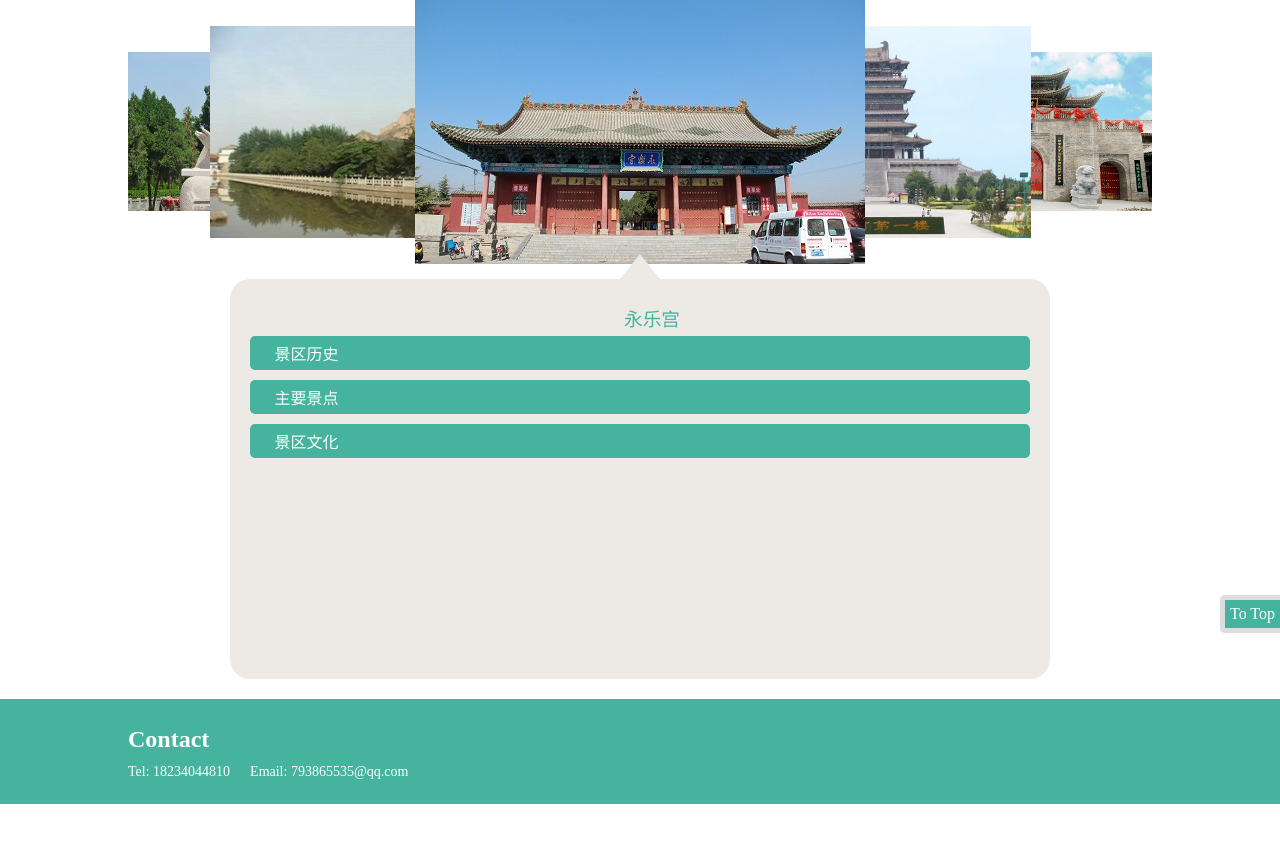
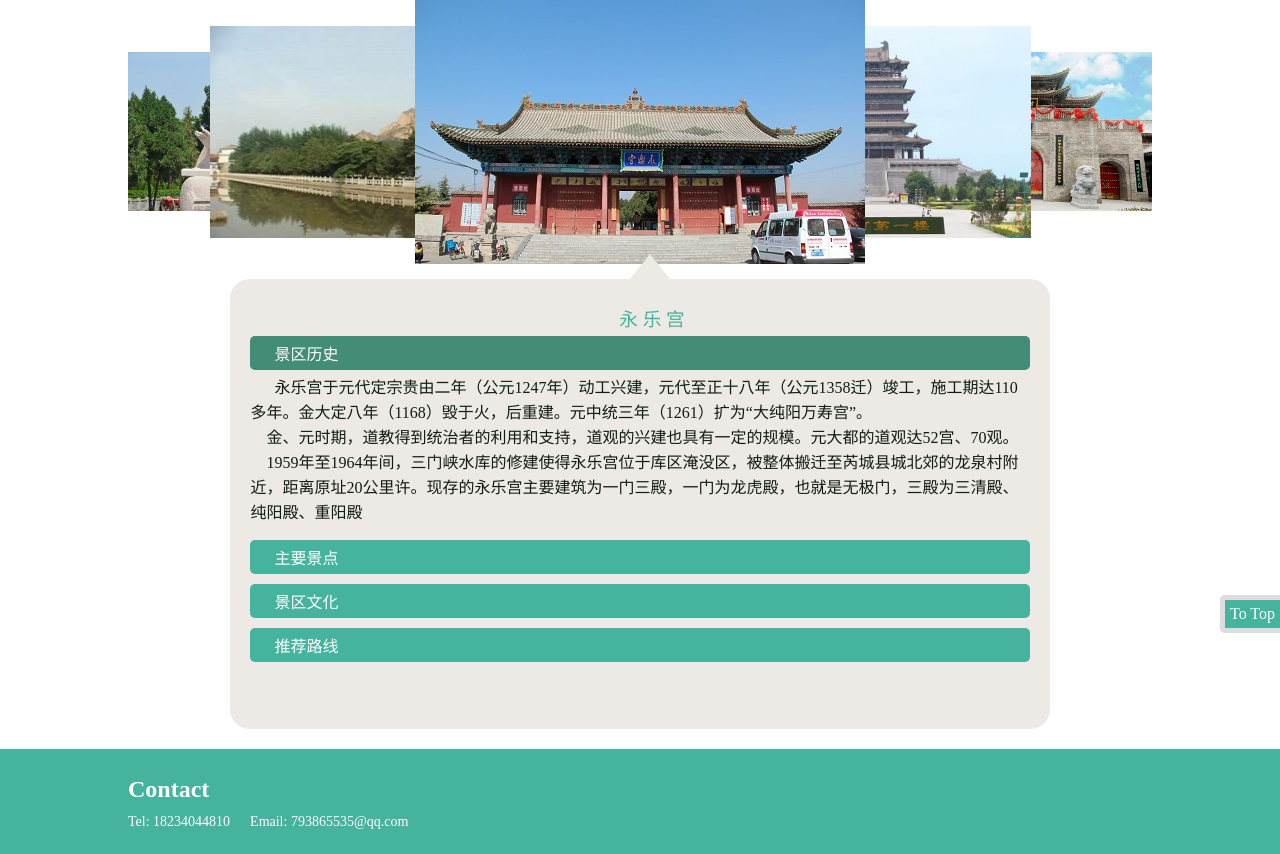
Before and after one commit to lvtiantian/yuncheng, a PHP site: page /spot.html in a window 1280 px wide. Shown: the part 117-971 px from the top of the page. Before the commit the page ends 921 px from the top, so only its background shows below. Run offline with PHP 8.4, Linux system fonts and the light colour scheme.

Commit message:
shoufengqin

```diff
--- a/css/spot.css
+++ b/css/spot.css
@@ -61,14 +61,17 @@
     position: relative;
     background: #edeae6;
     border-radius: 20px;
-    height:400px;
+    min-height:450px;
 }
 #content div{
     color:#323A45;
     padding:20px;
     text-indent:  24px;
-    position: absolute;
+    /*position: absolute;*/
+    left:0;
+    top:0;
     opacity: 0;
+    width: 100%;
     display: none;
 }
 #content div.active{
@@ -82,7 +85,7 @@
     border-bottom: 25px solid #edeae6;
     left: 50%;
     top: -45px;
-    margin-left: -20px;
+    margin-left: -10px;
     z-index: 100;
 }
 #content div:nth-child(1),#content div.active{
@@ -94,9 +97,9 @@
     padding:5px 0;
     border-radius: 5px;
 }
-#content div ul li p:first-child:hover{
+#content div ul li p:first-child:hover,#content div ul li p.active{
+    cursor: pointer;
     background: #438c77;
-    cursor: pointer;
 }
 #content div.active h3{
     text-align: center;
--- a/spot.html
+++ b/spot.html
@@ -24,7 +24,7 @@
 			</div>
 			<div id="content">
 				<div class="active">
-					<h3>永乐宫</h3>
+					<h3>永 乐 宫</h3>
 					<ul>
 						<li>
 							<p>景区历史</p>
@@ -45,10 +45,14 @@
 								永乐宫的原址的芮城西南的黄河北岸芮城县永乐镇彩霞村。1959年，由于永乐宫位于计划修建的三门峡水库的蓄水区，工匠们仔细研究如何将近1000平方公尺的壁画完好地搬走重建。最终的搬迁方案是先拆几座宫殿的屋顶，再以特殊的人力拉锯法，用锯片极细微地将附有壁画的墙壁逐块锯下。在搬迁过程中，共锯出了550多块，每一块都划上记号。再以同样的锯法，把牢固地附在墙上的壁画分出来，使之与墙面分离，然后全部划上记号，放入垫满了厚棉胎的木箱中。墙壁、壁画薄片和其它构件，逐步运到中条山麓，先重嵌宫殿，在墙的内壁上新铺上一层木板，再逐片地将壁画贴上，最后由画师将壁画加以仔细修饰。这项工程历经5年时间终告完成。
 							</p>
 						</li>
+						<li>
+							<p>推荐路线</p>
+							<p>房价多少卡飞机的伤口就付款时间反馈说</p>
+						</li>
 					</ul>
 				</div>
 				<div>
-					<h3>鹳雀楼</h3>
+					<h3>鹳 雀 楼</h3>
 					<ul>
 						<li>
 							<p>建筑结构</p>
@@ -72,6 +76,10 @@
 								鹳雀楼高台重檐，黑瓦朱楹，占河山之胜，据柳林之秀，在唐宋时期就被誉为中州大地的登高胜地。鹳雀楼立晋望秦，独立于中州，前瞻中条山秀，下瞰大河奔流，紫气度关而西入，黄河触华而东汇，龙踞虎视，下临八州，吸引了历代名流登临作赋。如唐代诗人王之涣登楼时有感而发写下“白日依山尽，黄河入海流。欲穷千里目，更上一层楼。”北宋科学家沈括在《梦溪笔谈》中记道：“河中府鹳雀楼三层，前瞻中条，下瞰大河。唐人留诗者甚多，惟李益、王之涣、畅当三首能壮其观”。李益的《登鹳雀楼》：“鹳雀楼西百尺樯，汀洲云树共茫茫，汉家箫鼓空流水，魏国山河半夕阳。事去千年犹恨速，愁来一日即为长。风烟并起思乡望，远目非眷亦自伤。”畅当的《题鹳雀楼》：“迥临飞鸟上，高出世尘间。天势围平野，河流入断山。”。
 							</p>
 						</li>
+						<li>
+							<p>推荐路线</p>
+							<p>房价多少卡飞机的伤口就付款时间反馈说</p>
+						</li>
 					</ul>
 				</div>
 				<div>
@@ -89,6 +97,10 @@
 							<p>李家善事</p>
 							<p>李氏家族广做善事，自从河西同州韩城迁徙而来之后，历世相继，在当地广为流传，被人称为“李善人”。原万泉县十年九旱，水贵如油。每逢天旱，村中闹水荒。民国初年，为解决人、畜饮水问题，李家牵头出资组织全村人打深井，解决了全村人的吃水问题。</p>
 						</li>
+						<li>
+							<p>推荐路线</p>
+							<p>房价多少卡飞机的伤口就付款时间反馈说</p>
+						</li>
 					</ul>
 				</div>
 				<div>
@@ -102,6 +114,10 @@
 							<p>文化演进</p>
 							<p>在漫长的中国封建社会中，尤其是宋元明清四代王朝所处的封建后期社会，解州关帝庙作为进行传统道德文化教育和教化的一个重要场所，对于宣传和规范封建后期社会的道德文化，曾产生过重大的影响。在国家和民族危难之际，有着“天下兴亡，匹夫有责”之感的人们，在这里通过对关公的祭拜，接受忠于国家和民族的教育；少数民族统治阶级入主中原之后也来到这里，进行褒封和祭祀，力图通过对关公的赞扬去弥合民族之间的分歧；在民不聊生的年代，反抗者们来到这里，从关公身上寻求勇于抗争的精神；当遭际坎坷的时候，身处逆境的人们来到这里，找到值得仿效的榜样。</p>
 						</li>
+						<li>
+							<p>推荐路线</p>
+							<p>房价多少卡飞机的伤口就付款时间反馈说</p>
+						</li>
 					</ul>
 				</div>
 				<div>
@@ -109,7 +125,6 @@
 					<ul>
 						<li>
 							<p>简 介</p>
-
 							<p>舜帝陵位于山西省运城市的鸣条岗西端，为中华民族“五帝”之一的舜帝的陵庙。2006年5月被国务院公布为全国重点文物保护单位，为国家AAAA级景区。分舜帝大道、舜帝广场、舜帝公园、舜帝陵庙四大部分。陵冢启于禹时，陵庙始建于唐开元二十六年（738年）。<br/>
 								舜帝陵景区占地1778亩，分为景区和陵区。景区由舜帝广场、神道、百花园、植物园、历山、条谷苍野、雷泽湖、妫汭河以及游乐场、猴山等组成。景区内松柏苍翠、百花争艳、波光潋滟、道路阡陌。景观水系贯穿南北，皋、夔、稷、契四座拱桥与湖光山色交相辉映，无不彰显北方园林建造者的智慧。</p>
 						</li>
@@ -117,7 +132,10 @@
 							<p>历史文化</p>
 							<p>舜帝，作为华夏“三皇五帝”之一、虽历5000年时光之剥蚀，但其传统道德之精髓，在华夏子孙的心目中依然闪耀着绚丽夺目的光辉。舜帝陵位于运城市西北的鸣条岗上，是国家AAAA级景区、全国重点文物保护单位、全国首批旅游文化示范地。舜帝陵冢启于禹时，舜帝陵庙始建于唐开元二十六年（738年），是景区内建造早、规模大，最具影响力的文物古迹。其本身蕴涵的历史、文化、美学、风土人情、建筑工艺等文化内涵，亦十分丰厚，弥足珍贵。孟子《离娄下》中曾经记载：“舜生于诸冯，迁于负夏，卒于鸣条”。</p>
 						</li>
-
+						<li>
+							<p>推荐路线</p>
+							<p>房价多少卡飞机的伤口就付款时间反馈说</p>
+						</li>
 					</ul>
 				</div>
 				<div>
@@ -130,6 +148,10 @@
 						<li>
 							<p>成因</p>
 							<p>黄河流过河口镇后，为南北走向的吕梁山所阻，折向南流，奔腾于陕西、山西两省边界的峡谷之间。河水从壶口瀑布泻下后，出龙门继续向南流，到潼关附近，因受东西走向的秦岭山脉其中一条支脉华山所阻，折向东流。</p>
+						</li>
+						<li>
+							<p>推荐路线</p>
+							<p>房价多少卡飞机的伤口就付款时间反馈说</p>
 						</li>
 					</ul>
 				</div>
@@ -197,13 +219,13 @@
 				},500,function(){
 					$(this).css("z-index","5");
 				});
-				$("#content .active").animate({
+				$("#content div.active").animate({
 					'opacity':'0'
 				},500,function(){
 					$(this).removeClass("active");
 					$(this).insertBefore("#content b");
 				});
-				$("#content .active").next('div').animate({
+				$("#content div.active").next('div').animate({
 					'opacity':'1'
 				},500,function(){
 					$(this).addClass("active");
@@ -309,13 +331,18 @@
 					},1000);
 				}
 			});
+			$("#content div ul li:first-child p:first-child").addClass("active");
+			$("#content div ul li:first-child p:nth-child(2)").show().addClass("current");
 			$("#content div li p:first-child").on("click",function(){
-				$("#content div.active li p:first-child").css("background","#45B39E");
-				$(this).css("background","#438c77");
+				$("#content div.avtive li p.active").removeClass
+("active");
+				$(this).addClass("active");
 				if($(this).next("p").hasClass("current")){
+					$(this).removeClass("active");
 					$(this).next("p").slideToggle().removeClass("current");
-					$(this).css("background","#45B39E");
 				}else{
+					$("#content div.active li p.active").removeClass("active");
+					$(this).addClass("active");
 					$("#content div.active p.current").removeClass("current").slideUp();
 					$(this).next("p").slideDown().addClass("current");
 
```
